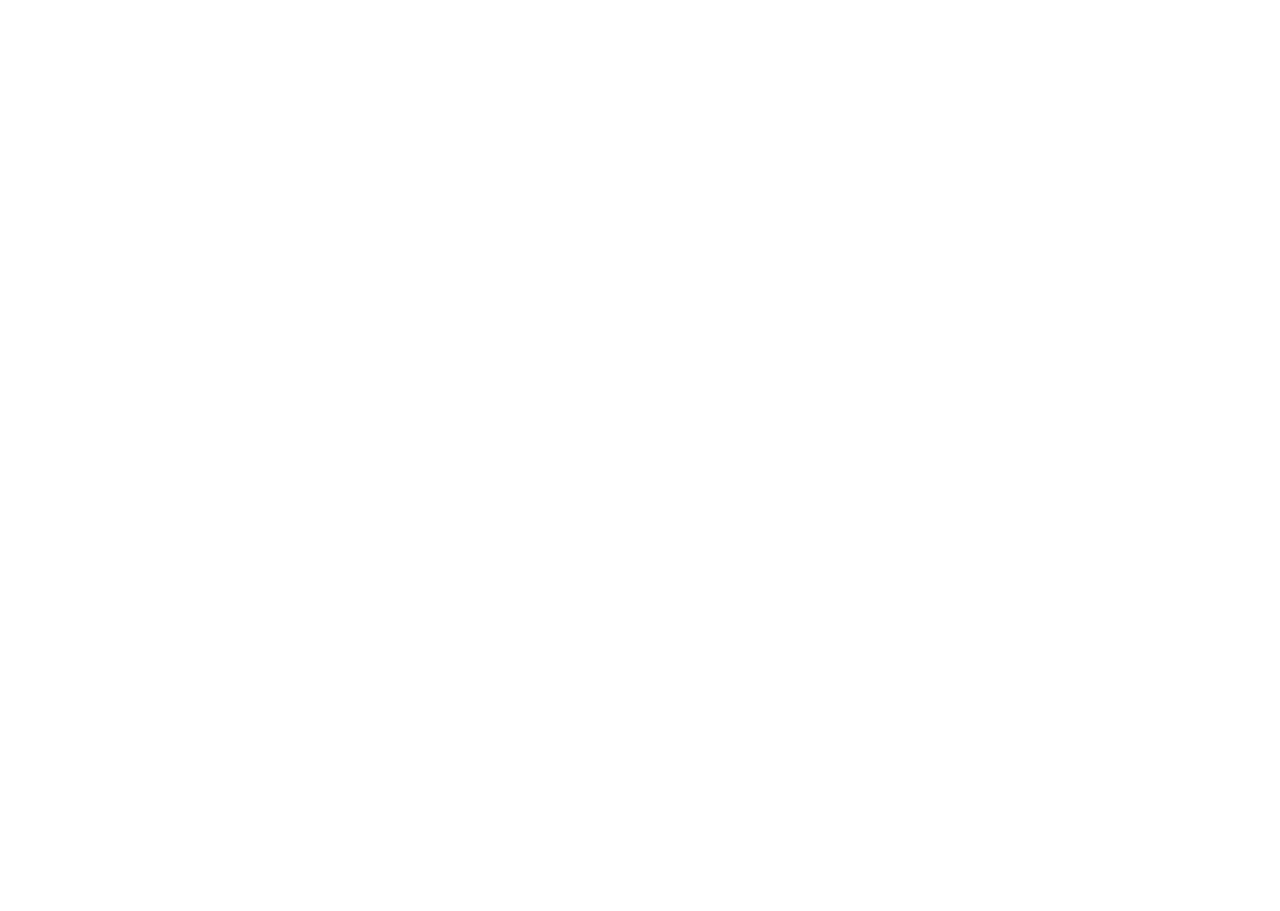
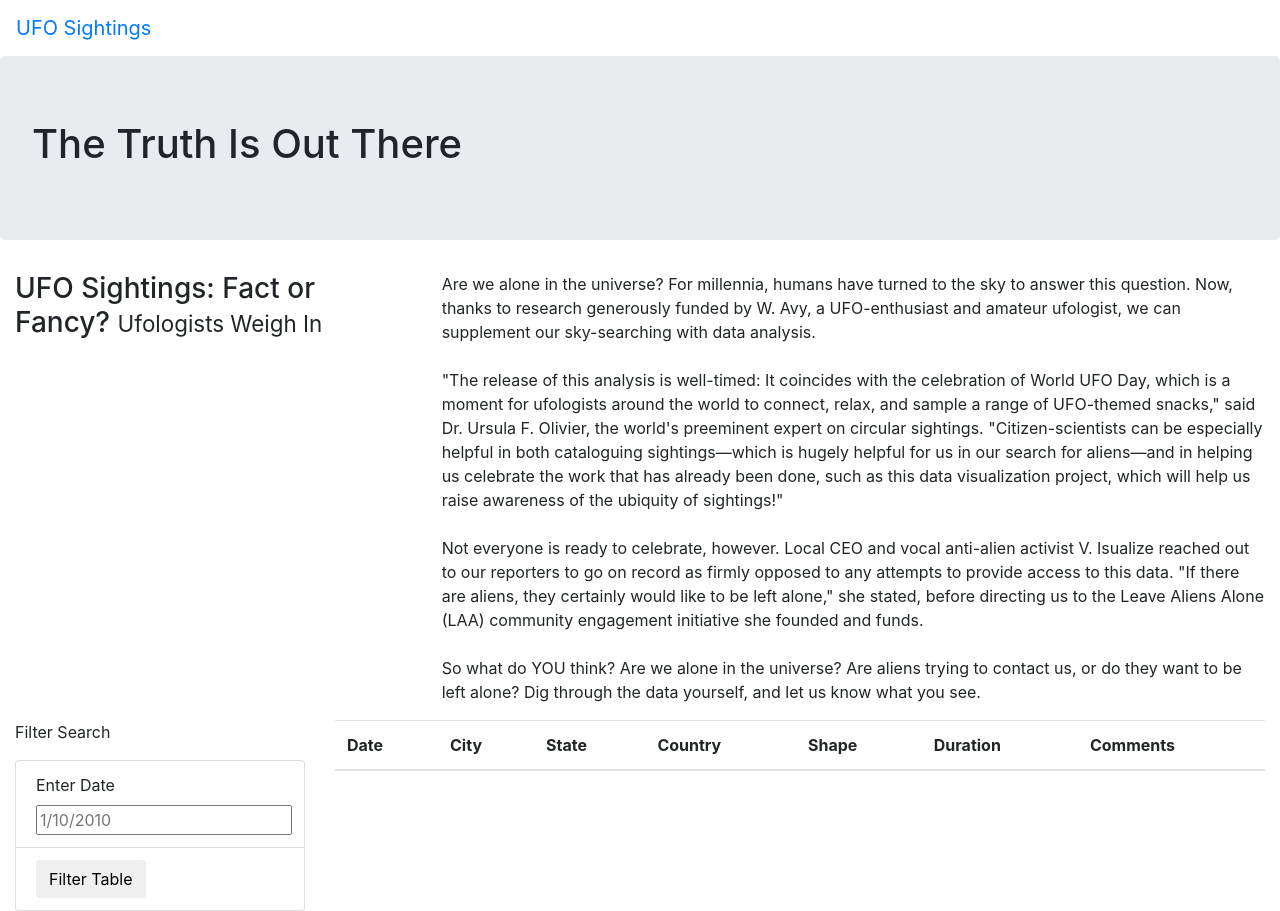
Before and after one commit to HelyxM/UFOs, a plain HTML site: page index.html in a window 1280 px wide. Before the commit the page ends 800 px from the top, so only its background shows below. Drawn offline with nearby package versions, Linux system fonts and the light colour scheme.

Commit message:
updating index.html file with webpage information

```diff
--- a/index.html
+++ b/index.html
@@ -4,9 +4,69 @@
     <meta charset="UTF-8">
     <meta http-equiv="X-UA-Compatible" content="IE=edge">
     <meta name="viewport" content="width=device-width, initial-scale=1.0">
-    <title>Document</title>
+    <title>UFO Finder</title>
+    <link
+      rel="stylesheet"
+      href="https://maxcdn.bootstrapcdn.com/bootstrap/4.0.0/css/bootstrap.min.css"
+      integrity="sha384-Gn5384xqQ1aoWXA+058RXPxPg6fy4IWvTNh0E263XmFcJlSAwiGgFAW/dAiS6JXm"
+      crossorigin="anonymous"
+    />
+    <link rel="stylesheet" href="static/css/style.css"/>
 </head>
 <body>
-
+    <div class="wrapper">
+        <nav class="navbar navbar-expand-lg">
+            <a class="navbar-brand" href="index.html">UFO Sightings</a>
+        </nav>
+    </div>
+    <div class="jumbotron">
+        <h1>The Truth Is Out There</h1>
+    </div>
+    <div class="container-fluid">
+        <div class="row">
+            <div class="col-md-4">
+                <h3>UFO Sightings: Fact or Fancy? <small>Ufologists Weigh In</small></h3>
+            </div>
+            <div class="col-md-8">
+                <p>
+                    Are we alone in the universe? For millennia, humans have turned to the sky to answer this question. Now, thanks to research generously funded by W. Avy, a UFO-enthusiast and amateur ufologist, we can supplement our sky-searching with data analysis.<br><br>"The release of this analysis is well-timed: It coincides with the celebration of World UFO Day, which is a moment for ufologists around the world to connect, relax, and sample a range of UFO-themed snacks," said Dr. Ursula F. Olivier, the world's preeminent expert on circular sightings. "Citizen-scientists can be especially helpful in both cataloguing sightings—which is hugely helpful for us in our search for aliens—and in helping us celebrate the work that has already been done, such as this data visualization project, which will help us raise awareness of the ubiquity of sightings!"<br><br>Not everyone is ready to celebrate, however. Local CEO and vocal anti-alien activist V. Isualize reached out to our reporters to go on record as firmly opposed to any attempts to provide access to this data. "If there are aliens, they certainly would like to be left alone," she stated, before directing us to the Leave Aliens Alone (LAA) community engagement initiative she founded and funds.<br><br>So what do YOU think? Are we alone in the universe? Are aliens trying to contact us, or do they want to be left alone? Dig through the data yourself, and let us know what you see.
+                </p>
+            </div>
+        </div>
+    </div>
+    <div class="container-fluid">
+        <div class="row">
+            <div class="col-md-3">
+                <form>
+                    <p>Filter Search</p>
+                </form>
+                <ul class="list-group">
+                    <li class="list-group-item">
+                        <label for="date">Enter Date</label>
+                        <input type="text" placeholder="1/10/2010" id="datetime" />
+                    </li>
+                    <li class="list-group-item">
+                        <button id="filter-btn" type="button" class="btn btn-default">Filter Table</button>
+                    </li>
+                </ul>
+            </div>
+            <div class="col-md-9">
+                <table class="table table-striped">
+                    <thead>
+                      <tr>
+                        <th>Date</th>
+                        <th>City</th>
+                        <th>State</th>
+                        <th>Country</th>
+                        <th>Shape</th>
+                        <th>Duration</th>
+                        <th>Comments</th>
+                      </tr>
+                    </thead>
+                    <tbody></tbody>
+                  </table>
+            </div>
+        </div>
+    </div>
 </body>
 </html>
```
